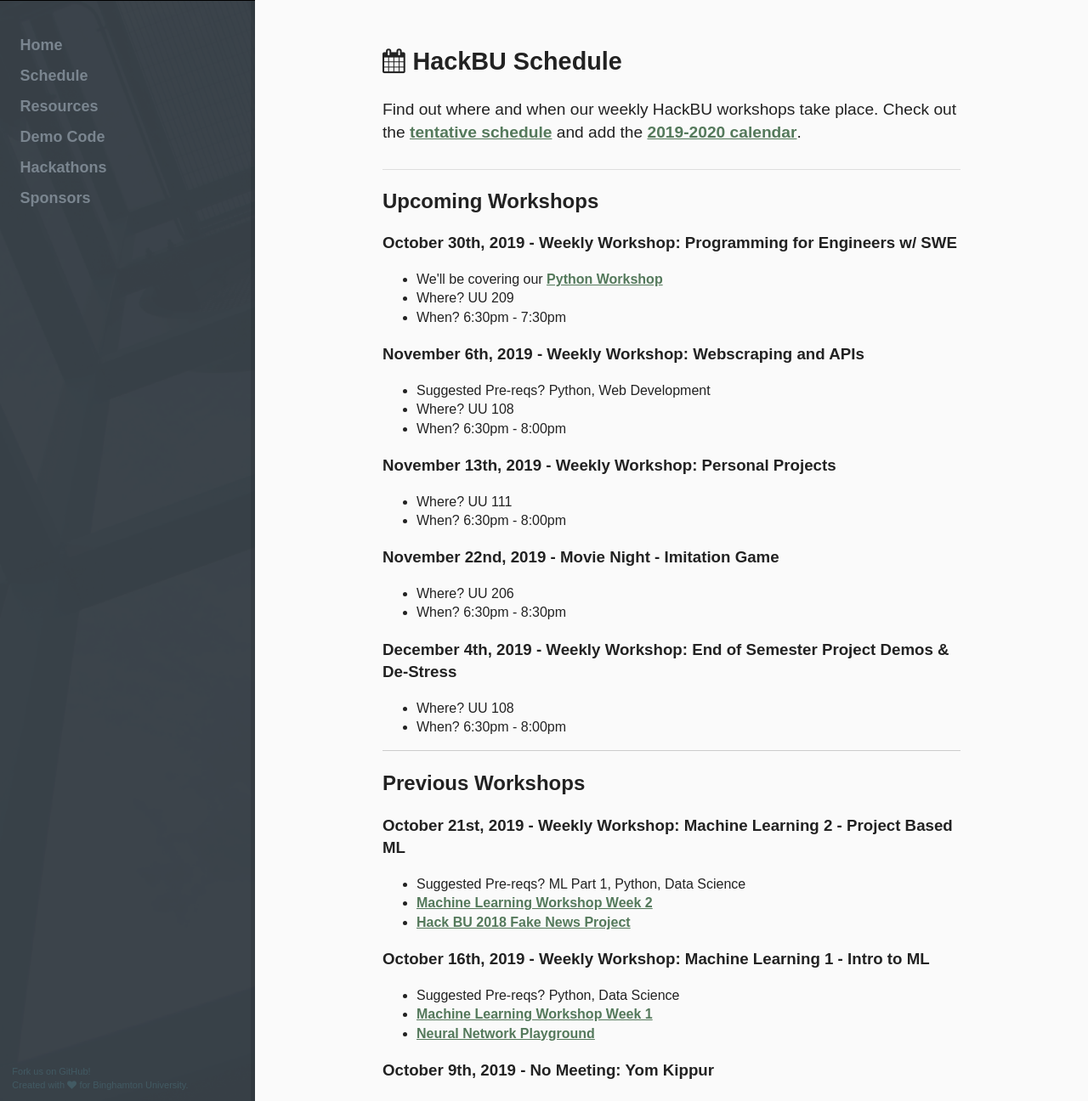
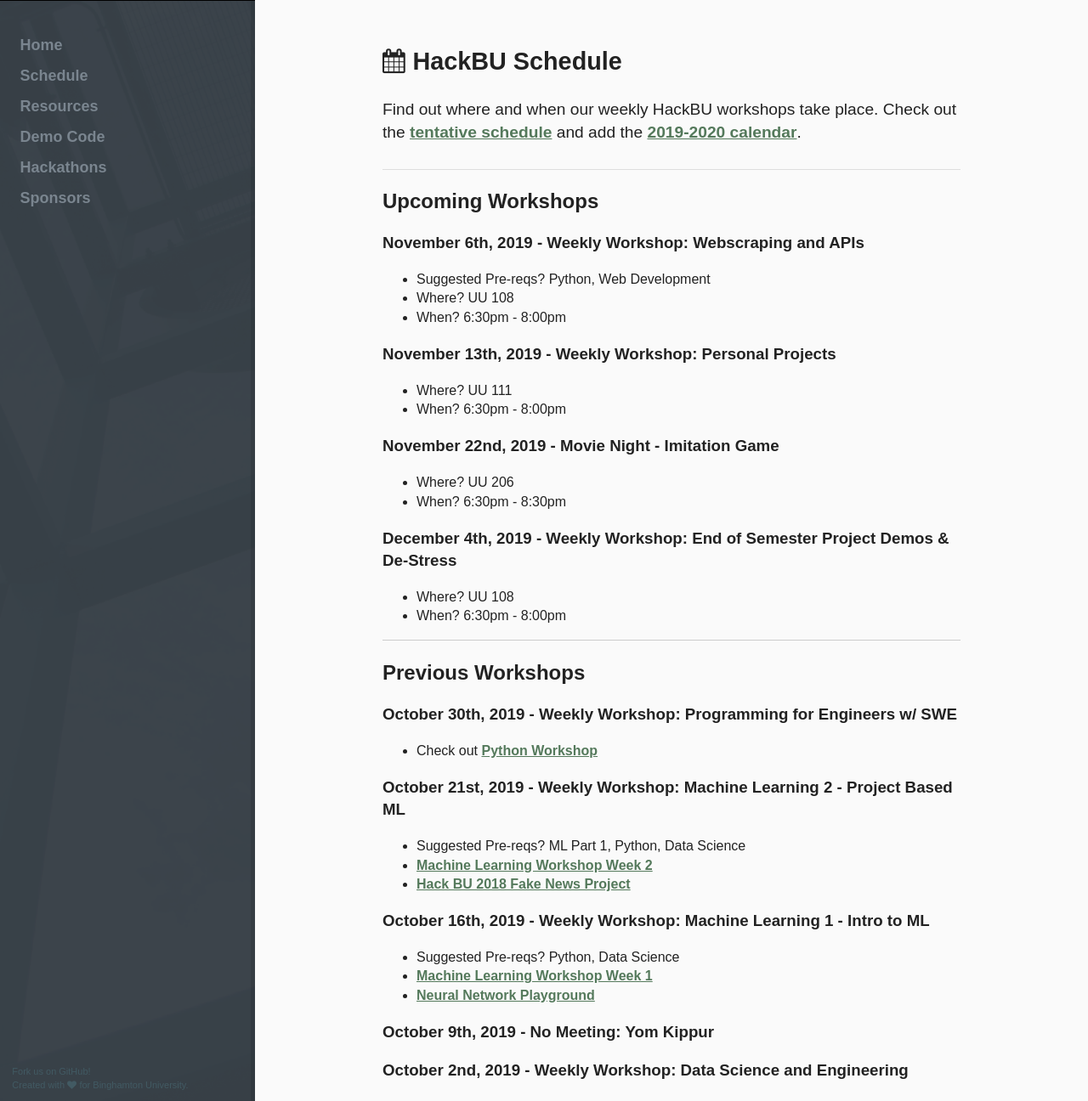
Before and after one commit to hackbinghamton/hackbinghamton.github.io, a Jekyll site: the page built from schedule/index.html, in a window 1280 px wide and 1400 px high, cut to the strip 104-1400 px from the top of the window. Shown: the whole strip at 85% size. Built offline with Jekyll 4.4.1, drawn with Linux system fonts in a browser that asks for light colours; nearby versions of some CDN libraries.

Commit message:
update schedule

```diff
--- a/schedule/index.html
+++ b/schedule/index.html
@@ -9,18 +9,6 @@
 	<p>Find out where and when our weekly HackBU workshops take place. Check out the <a href="https://docs.google.com/spreadsheets/d/171UMVQsbL7_Dmp_Nngxn7VcYaq_Nuerf2sjMHddhqGg/edit?usp=sharing">tentative schedule</a> and add the <a href="https://calendar.google.com/calendar/r?cid=YmluZ2hhbXRvbi5lZHVfa3VpZzFnbXNibXU5czZhbGY0aDEzaDhuNm9AZ3JvdXAuY2FsZW5kYXIuZ29vZ2xlLmNvbQ">2019-2020 calendar</a>. </p>
 </div>
 <h2> Upcoming Workshops </h2>
-      <h3> October 30th, 2019 - Weekly Workshop: Programming for Engineers w/ SWE</h3>
-      <ul>
-        <li>
-          We'll be covering our <a href="https://github.com/HackBinghamton/PythonWorkshop/"> Python Workshop </a>
-        </li>
-        <li>
-          Where? UU 209
-        </li>
-        <li>
-          When? 6:30pm - 7:30pm
-        </li>
-      </ul>
       <h3> November 6th, 2019 - Weekly Workshop: Webscraping and APIs</h3>
       <ul>
         <li>
@@ -63,6 +51,12 @@
     <hr>
 <h2> Previous Workshops </h2>
 <div class="article">
+  <h3> October 30th, 2019 - Weekly Workshop: Programming for Engineers w/ SWE</h3>
+  <ul>
+    <li>
+      Check out <a href="https://github.com/HackBinghamton/PythonWorkshop/"> Python Workshop </a>
+    </li>
+  </ul>
   <h3> October 21st, 2019 - Weekly Workshop: Machine Learning 2 - Project Based ML</h3>
   <ul>
     <li>
```
